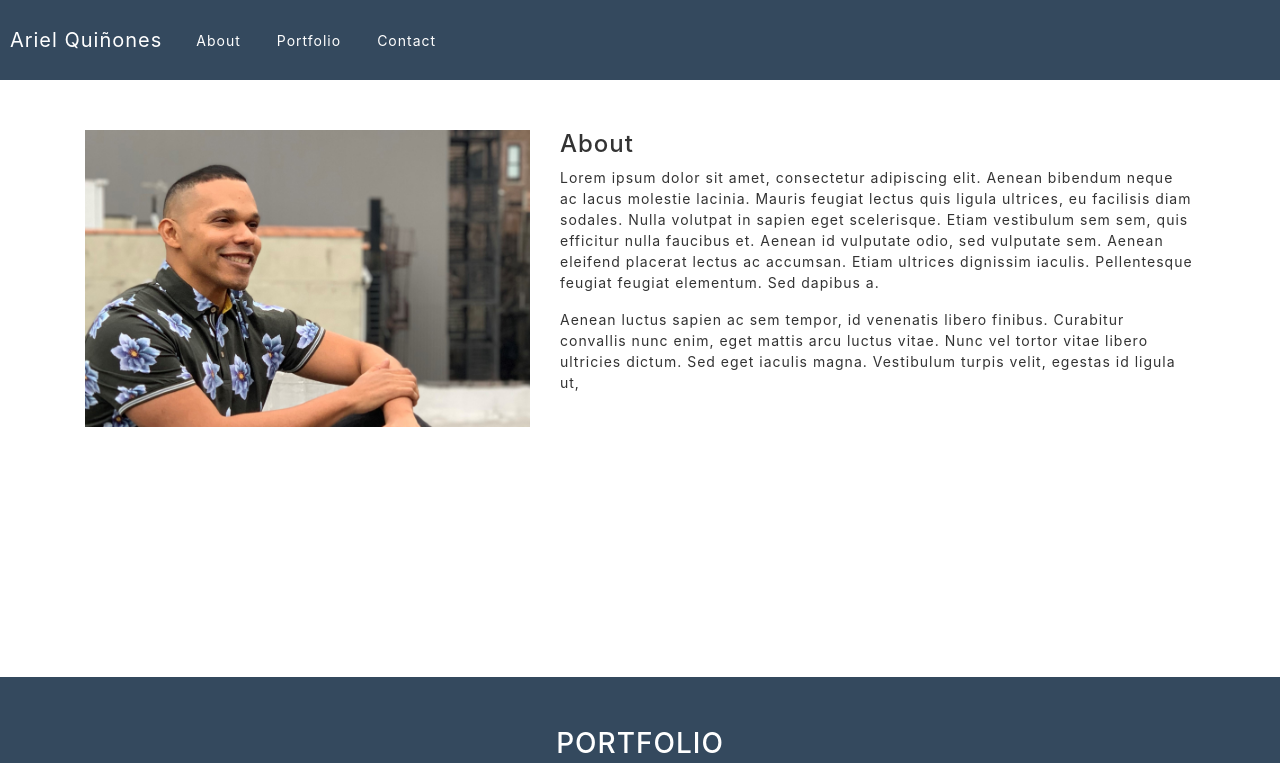
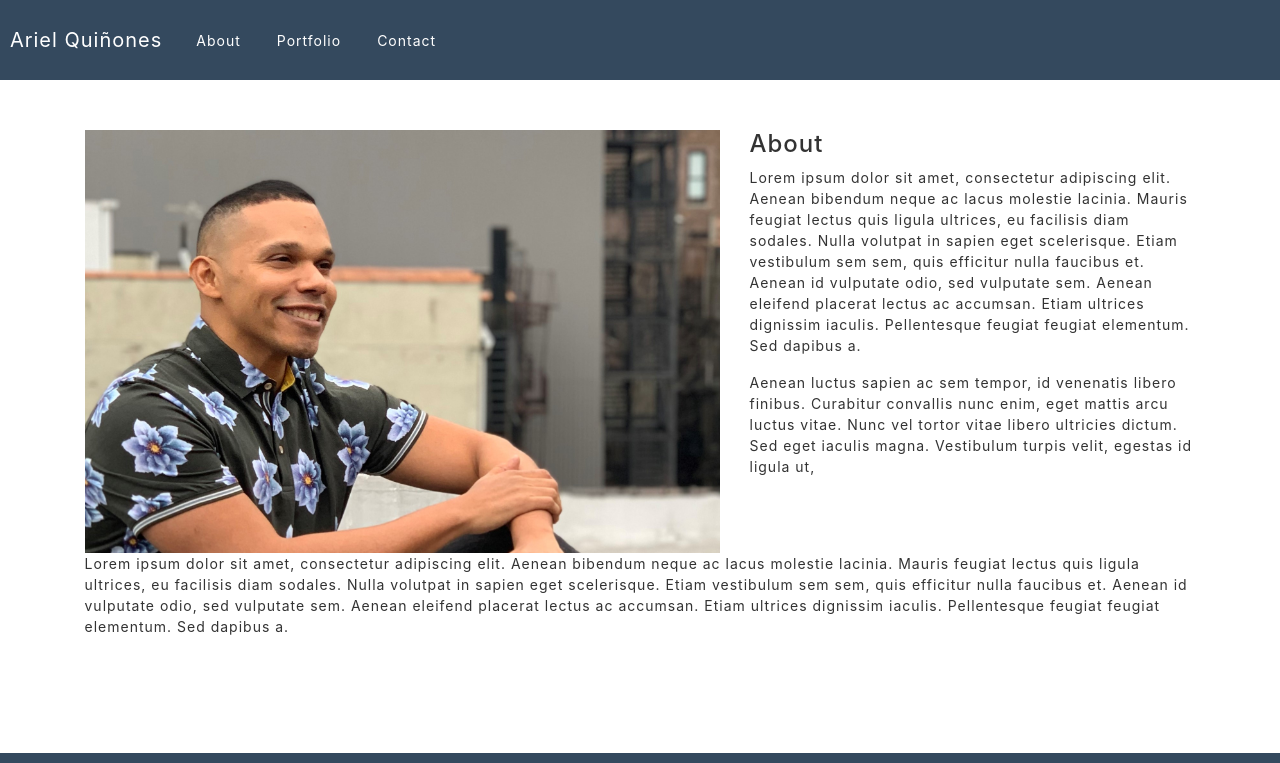
Before and after one commit to arielqns/portfolio, a plain HTML site: page index.html in a window 1280 px wide. Shown: the part 800-1563 px from the top of the page. Drawn offline with nearby package versions, Linux system fonts and the light colour scheme.

Commit message:
added photo

```diff
--- a/css/style.css
+++ b/css/style.css
@@ -66,7 +66,7 @@ body {
 }
 
 .section {
-	padding: 50px 0;
+	padding: 50px 1px 0 0;
 }
 
 .aboutImage {
--- a/index.html
+++ b/index.html
@@ -88,12 +88,11 @@
 
 			<div class="row">
 
-				<div class="col-md-5">
+				<div class="col-md-7">
 					<img class="aboutImage" src="img/about.jpg">
-
 				</div>
 
-				<div class="col-md-7">
+				<div class="col-md-5">
 
 					<h4>About</h4>
 					<p>Lorem ipsum dolor sit amet, consectetur adipiscing elit. Aenean bibendum neque ac lacus molestie
@@ -107,6 +106,16 @@
 
 				</div>
 
+			</div>
+
+			<div class="row">
+				<div class="col-md-12">
+					<p>Lorem ipsum dolor sit amet, consectetur adipiscing elit. Aenean bibendum neque ac lacus molestie
+						lacinia. Mauris feugiat lectus quis ligula ultrices, eu facilisis diam sodales. Nulla volutpat
+						in sapien eget scelerisque. Etiam vestibulum sem sem, quis efficitur nulla faucibus et. Aenean
+						id vulputate odio, sed vulputate sem. Aenean eleifend placerat lectus ac accumsan. Etiam
+						ultrices dignissim iaculis. Pellentesque feugiat feugiat elementum. Sed dapibus a.</p>
+				</div>
 			</div>
 
 		</div>
```
